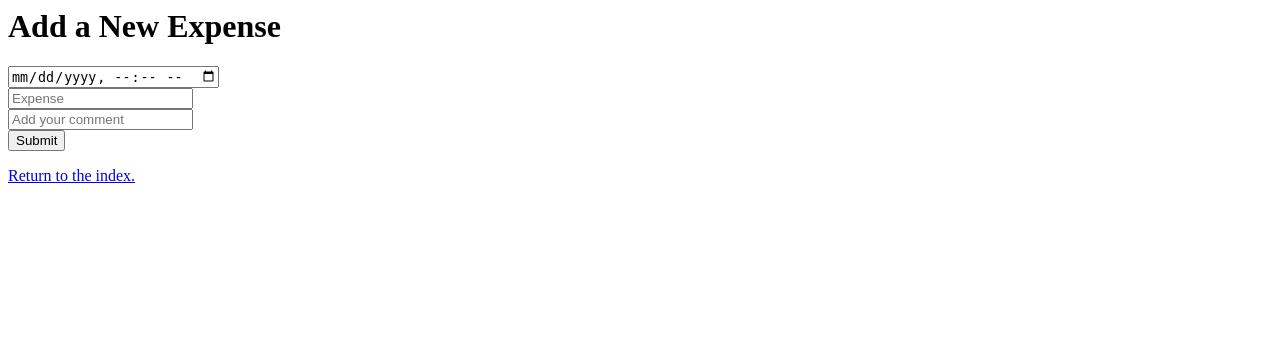
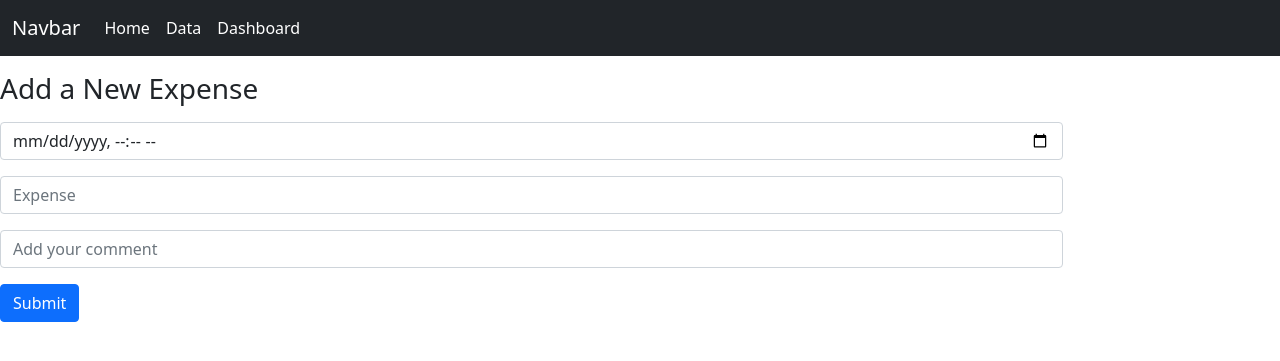
Before and after one commit to Codeomicronzeta/Expense-tracker, a Flask app: page /add_expense in a window 1280 px wide. Shown: the top 361 px of the page. Run offline with Flask 3, Linux system fonts and the light colour scheme; some libraries are stand-ins or nearby versions.

Commit message:
Update add_expense.html

```diff
--- a/templates/add_expense.html
+++ b/templates/add_expense.html
@@ -1,8 +1,30 @@
 
-<h1 class="pt-5 pb-2">Add a New Expense</h1>
+
+<html>
+  <head>
+    <link href="https://cdn.jsdelivr.net/npm/bootstrap@5.1.2/dist/css/bootstrap.min.css" rel="stylesheet" integrity="sha384-uWxY/CJNBR+1zjPWmfnSnVxwRheevXITnMqoEIeG1LJrdI0GlVs/9cVSyPYXdcSF" crossorigin="anonymous">
+  </head>
 <!-- the form was submitted and message exists -->
-<p class="lead"><strong>{{ message }}</strong></p>
-
+<body><nav class="navbar navbar-expand-lg navbar-dark bg-dark">
+  <div class="container-fluid">
+    <a class="navbar-brand" href="#">Navbar</a>
+    <button class="navbar-toggler" type="button" data-bs-toggle="collapse" data-bs-target="#navbarNavAltMarkup" aria-controls="navbarNavAltMarkup" aria-expanded="false" aria-label="Toggle navigation">
+      <span class="navbar-toggler-icon"></span>
+    </button>
+    <div class="collapse navbar-collapse" id="navbarNavAltMarkup">
+      <div class="navbar-nav">
+        <a class="nav-link active" aria-current="page" href="Link for Home page">Home</a>
+        <a class="nav-link active" href="Link for Add Expense page">Data</a>
+        <a class="nav-link active" href="Link for Dashboard">Dashboard</a>
+      </div>
+    </div>
+  </div>
+</nav>
+</body>
+<p></p>
+<p></p>
+<h3>Add a New Expense</h3>
+<p></p>
   <form action="/add_expense" method="POST">
       <div class="row mb-3">
         <div class="col-sm-10">
@@ -22,5 +44,5 @@
       <button type="submit" class="btn btn-primary">Submit</button>
     </form>
 
-<!-- links -->
-<p><a href="Link to the index page">Return to the index.</a></p>
+</body>
+</html>
```
Lines whose indentation alone changed are shown as unchanged.
